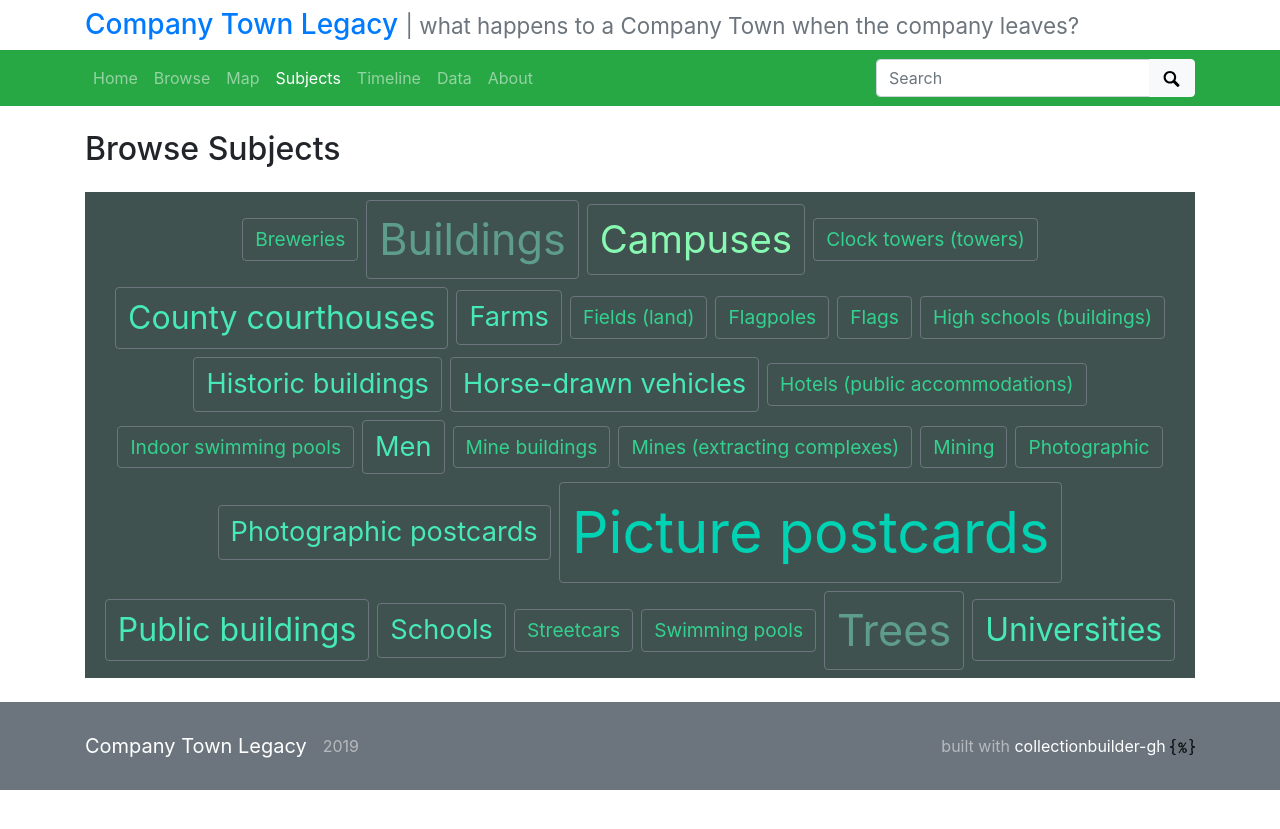
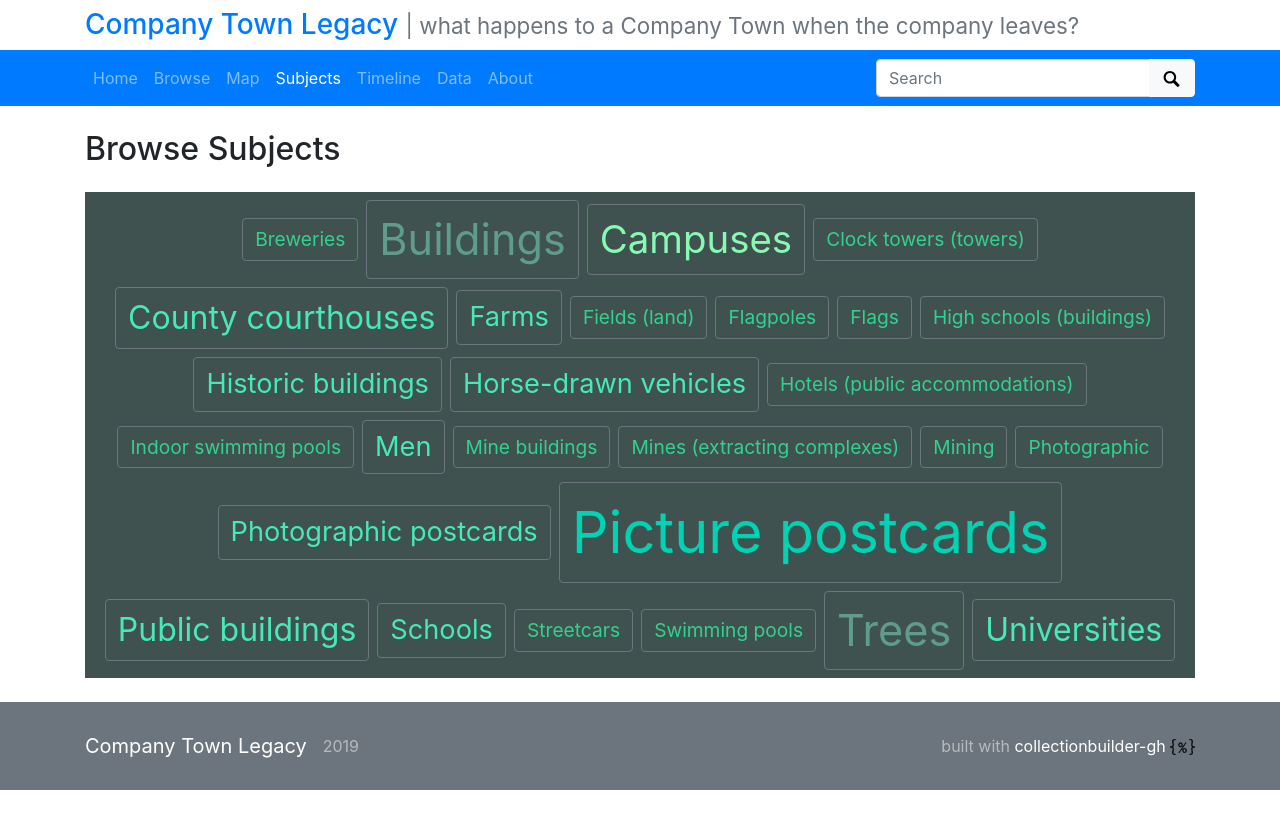
Before and after one commit to CompanyTownLegacy/CompanyTownLegacy.github.io, a Jekyll site: the page built from pages/subjects.md, in a window 1280 px wide. Shown: the top 829 px of the page. Built offline with Jekyll 4.4.1, drawn with Linux system fonts in a browser that asks for light colours.

Commit message:
chaging background

```diff
--- a/_config.yml
+++ b/_config.yml
@@ -33,10 +33,10 @@ repository: https://github.com/CompanyTownLegacy.github.io
 navbar-color: navbar-dark
 # navbar background color
 # Choose from bg-primary, bg-secondary, bg-success, bg-danger, bg-warning, bg-info, bg-light, bg-dark, bg-white
-navbar-background: bg-success
+navbar-background: bg-primary
 # theme with Bootswatch (https://github.com/thomaspark/bootswatch)
 # Choose from: cerulean; cosmo; cyborg; darkly; flatly; journal; litera; lumen; lux; materia; minty; pulse; sandstone; simplex; sketchy; slate; solar; spacelab; superhero; united; yeti
-bootswatch: # cosmo
+bootswatch: # cerulean
 
 # google services [optional!]
 # leave these blank or comment out to NOT include google code
```
